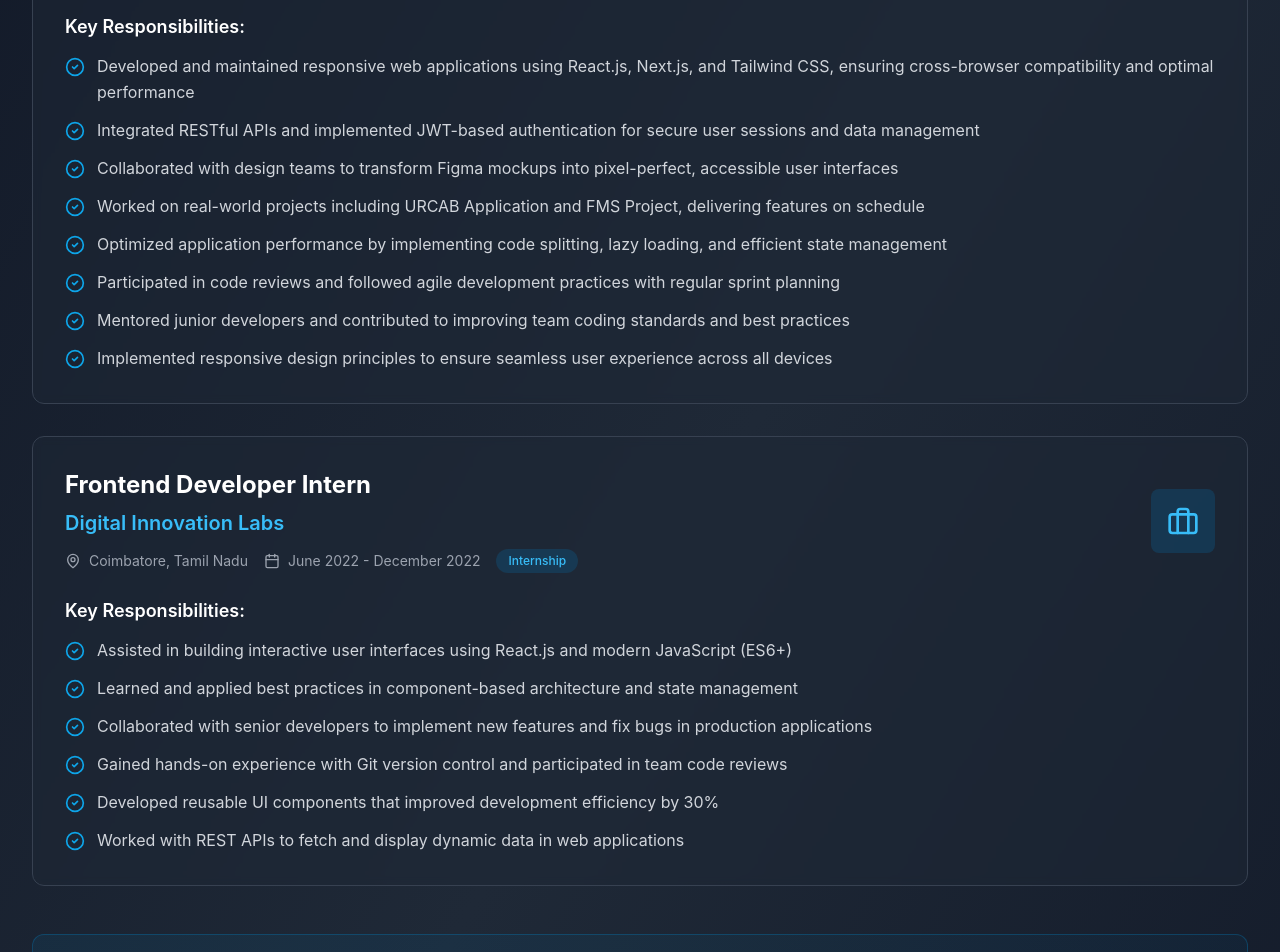
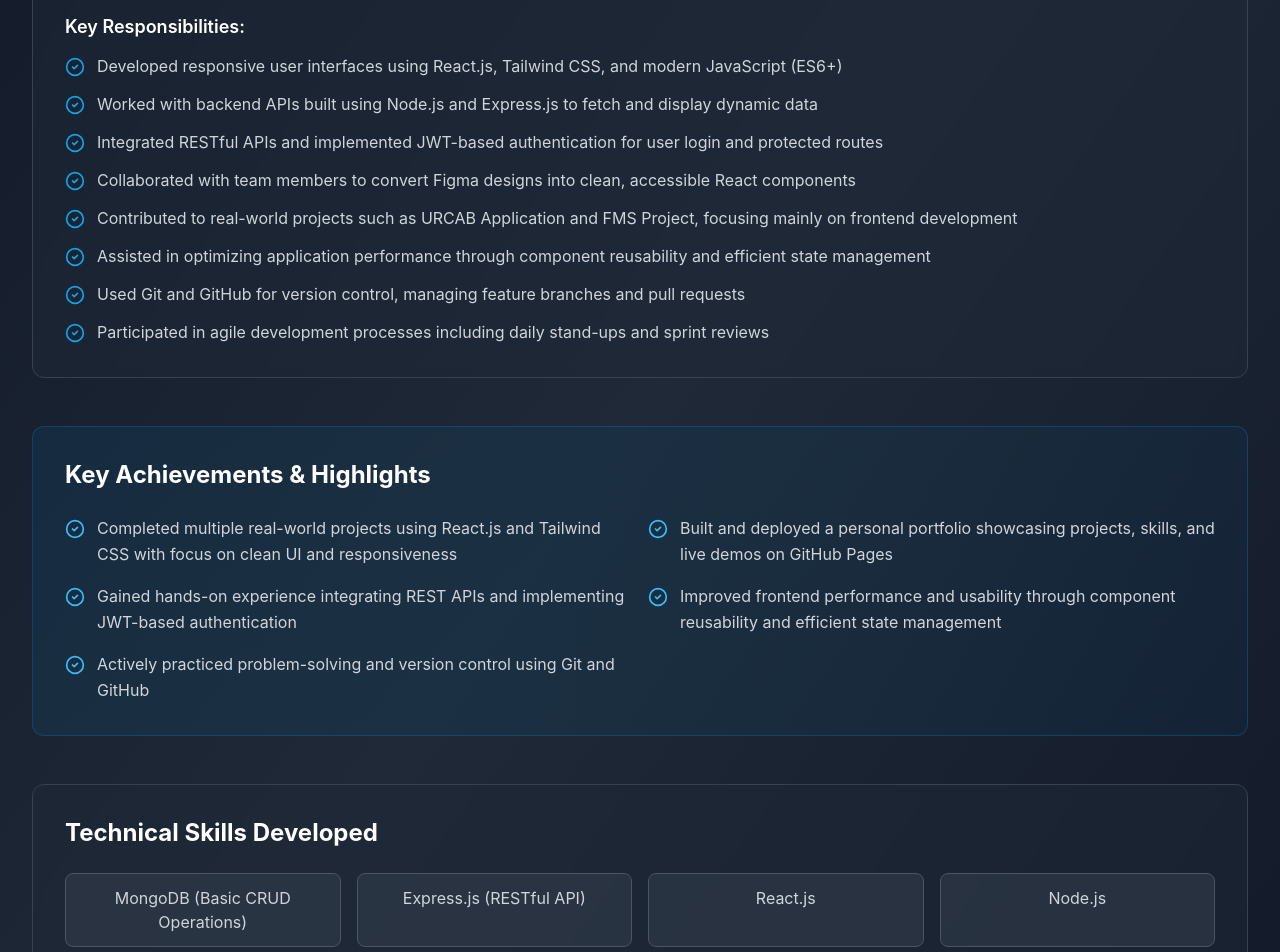
Before and after one commit to Soundar-techie/Portfolio-soundar, a React (Vite) app: page /experience in a window 1280 px wide. Shown: the part 480-1432 px from the top of the page. Built offline with nearby package versions, Linux system fonts and the light colour scheme; the HTML template or start-up script is replaced by a standard one.

Commit message:
Update portfolio UI

```diff
--- a/src/components/Navbar.jsx
+++ b/src/components/Navbar.jsx
@@ -36,7 +36,7 @@ const Navbar = () => {
         <div className="flex justify-between items-center h-16">
           {/* Logo */}
           <Link to="/" className="text-2xl font-bold text-gradient">
-            SK
+            VKS
           </Link>
 
           {/* Desktop Navigation */}
--- a/src/pages/About.jsx
+++ b/src/pages/About.jsx
@@ -60,10 +60,10 @@ const About = () => {
           {/* Introduction */}
           <div className="bg-gray-800/50 backdrop-blur-sm rounded-2xl p-8 border border-gray-700">
             <p className="text-lg text-gray-300 leading-relaxed mb-4">
-              I'm a passionate Frontend Developer based in Coimbatore, Tamil Nadu, with a strong focus on
-              creating clean, efficient, and user-friendly web applications. My journey in web development
-              started with a curiosity about how websites work, which quickly evolved into a deep passion
-              for building digital experiences.
+              MERN Stack Web Developer and BCA graduate with hands-on experience in React.js, Node.js, Express.js, and MongoDB.
+              Worked on real-world projects like URCAB and FMS, contributing to frontend development, API integration, and basic backend functionality.
+              Passionate about building scalable web applications, writing clean code, and collaborating in fast-paced team environments.
+
             </p>
             <p className="text-lg text-gray-300 leading-relaxed mb-4">
               With expertise in React.js, Next.js, and modern frontend technologies, I specialize in
--- a/src/pages/Contact.jsx
+++ b/src/pages/Contact.jsx
@@ -73,19 +73,19 @@ const Contact = () => {
         {
             icon: <Mail size={24} />,
             label: 'Email',
-      value: 'soundar.k@example.com',
-      link: 'mailto:soundar.k@example.com',
+            value: 'vksoundar2020@gmail.com',
+            link: 'mailto:vksoundar2020@gmail.com',
         },
         {
             icon: <Phone size={24} />,
             label: 'Phone',
-      value: '+91 98765 43210',
-      link: 'tel:+919876543210',
+            value: '+91 9361513600',
+            link: 'tel:+919361513600',
         },
         {
             icon: <MapPin size={24} />,
             label: 'Location',
-      value: 'Coimbatore, Tamil Nadu, India',
+            value: 'Namakkal, Tamil Nadu, India',
             link: null,
         },
     ];
@@ -94,7 +94,7 @@ const Contact = () => {
         {
             name: 'GitHub',
             icon: <Github size={24} />,
-      url: 'https://github.com/soundark',
+            url: 'https://github.com/Soundar-techie',
             color: 'hover:bg-gray-700',
         },
         {
@@ -106,7 +106,7 @@ const Contact = () => {
         {
             name: 'Twitter',
             icon: <Twitter size={24} />,
-      url: 'https://twitter.com/soundark',
+            url: 'https://x.com/Joker513600?t=jpSRGix0MySIFD-9_a9u1g&s=09',
             color: 'hover:bg-blue-500',
         },
     ];
@@ -157,8 +157,7 @@ const Contact = () => {
                                             name="name"
                                             value={formData.name}
                                             onChange={handleChange}
-                      className={`w-full px-4 py-3 bg-gray-700/50 border ${
-                        errors.name ? 'border-red-500' : 'border-gray-600'
+                                            className={`w-full px-4 py-3 bg-gray-700/50 border ${errors.name ? 'border-red-500' : 'border-gray-600'
                                                 } rounded-lg text-white placeholder-gray-400 focus:outline-none focus:border-primary-500 transition-colors`}
                                             placeholder="Your Name"
                                         />
@@ -181,8 +180,7 @@ const Contact = () => {
                                             name="email"
                                             value={formData.email}
                                             onChange={handleChange}
-                      className={`w-full px-4 py-3 bg-gray-700/50 border ${
-                        errors.email ? 'border-red-500' : 'border-gray-600'
+                                            className={`w-full px-4 py-3 bg-gray-700/50 border ${errors.email ? 'border-red-500' : 'border-gray-600'
                                                 } rounded-lg text-white placeholder-gray-400 focus:outline-none focus:border-primary-500 transition-colors`}
                                             placeholder="your.email@example.com"
                                         />
@@ -205,8 +203,7 @@ const Contact = () => {
                                             value={formData.message}
                                             onChange={handleChange}
                                             rows="6"
-                      className={`w-full px-4 py-3 bg-gray-700/50 border ${
-                        errors.message ? 'border-red-500' : 'border-gray-600'
+                                            className={`w-full px-4 py-3 bg-gray-700/50 border ${errors.message ? 'border-red-500' : 'border-gray-600'
                                                 } rounded-lg text-white placeholder-gray-400 focus:outline-none focus:border-primary-500 transition-colors resize-none`}
                                             placeholder="Your message here..."
                                         />
--- a/src/pages/Experience.jsx
+++ b/src/pages/Experience.jsx
@@ -3,46 +3,48 @@ import { Briefcase, MapPin, Calendar, CheckCircle2 } from 'lucide-react';
 const Experience = () => {
     const experiences = [
         {
-      title: 'Web Developer',
-      company: 'Tech Solutions Pvt Ltd',
+            title: 'MERN Stack Developer Intern',
+            company: 'Smitiv Mobiles Technologies',
             location: 'Coimbatore, Tamil Nadu',
-      period: 'January 2023 - Present',
-      type: 'Full-time',
-      responsibilities: [
-        'Developed and maintained responsive web applications using React.js, Next.js, and Tailwind CSS, ensuring cross-browser compatibility and optimal performance',
-        'Integrated RESTful APIs and implemented JWT-based authentication for secure user sessions and data management',
-        'Collaborated with design teams to transform Figma mockups into pixel-perfect, accessible user interfaces',
-        'Worked on real-world projects including URCAB Application and FMS Project, delivering features on schedule',
-        'Optimized application performance by implementing code splitting, lazy loading, and efficient state management',
-        'Participated in code reviews and followed agile development practices with regular sprint planning',
-        'Mentored junior developers and contributed to improving team coding standards and best practices',
-        'Implemented responsive design principles to ensure seamless user experience across all devices',
-      ],
-    },
-    {
-      title: 'Frontend Developer Intern',
-      company: 'Digital Innovation Labs',
-      location: 'Coimbatore, Tamil Nadu',
-      period: 'June 2022 - December 2022',
+            period: 'September 2025 - January 2026',
             type: 'Internship',
             responsibilities: [
-        'Assisted in building interactive user interfaces using React.js and modern JavaScript (ES6+)',
-        'Learned and applied best practices in component-based architecture and state management',
-        'Collaborated with senior developers to implement new features and fix bugs in production applications',
-        'Gained hands-on experience with Git version control and participated in team code reviews',
-        'Developed reusable UI components that improved development efficiency by 30%',
-        'Worked with REST APIs to fetch and display dynamic data in web applications',
+                'Developed responsive user interfaces using React.js, Tailwind CSS, and modern JavaScript (ES6+)',
+                'Worked with backend APIs built using Node.js and Express.js to fetch and display dynamic data',
+                'Integrated RESTful APIs and implemented JWT-based authentication for user login and protected routes',
+                'Collaborated with team members to convert Figma designs into clean, accessible React components',
+                'Contributed to real-world projects such as URCAB Application and FMS Project, focusing mainly on frontend development',
+                'Assisted in optimizing application performance through component reusability and efficient state management',
+                'Used Git and GitHub for version control, managing feature branches and pull requests',
+                'Participated in agile development processes including daily stand-ups and sprint reviews',
             ],
+
         },
+        // {
+        //     title: 'Frontend Developer Intern',
+        //     company: 'Digital Innovation Labs',
+        //     location: 'Coimbatore, Tamil Nadu',
+        //     period: 'June 2022 - December 2022',
+        //     type: 'Internship',
+        //     responsibilities: [
+        //         'Assisted in building interactive user interfaces using React.js and modern JavaScript (ES6+)',
+        //         'Learned and applied best practices in component-based architecture and state management',
+        //         'Collaborated with senior developers to implement new features and fix bugs in production applications',
+        //         'Gained hands-on experience with Git version control and participated in team code reviews',
+        //         'Developed reusable UI components that improved development efficiency by 30%',
+        //         'Worked with REST APIs to fetch and display dynamic data in web applications',
+        //     ],
+        // },
     ];
 
     const achievements = [
-    'Successfully delivered 10+ projects with 100% client satisfaction',
-    'Reduced application load time by 40% through optimization techniques',
-    'Built reusable component library used across multiple projects',
-    'Contributed to open-source React projects on GitHub',
-    'Mentored 3 junior developers in React and modern web development',
+        'Completed multiple real-world projects using React.js and Tailwind CSS with focus on clean UI and responsiveness',
+        'Built and deployed a personal portfolio showcasing projects, skills, and live demos on GitHub Pages',
+        'Gained hands-on experience integrating REST APIs and implementing JWT-based authentication',
+        'Improved frontend performance and usability through component reusability and efficient state management',
+        'Actively practiced problem-solving and version control using Git and GitHub',
     ];
+
 
     return (
         <div className="min-h-screen pt-16">
@@ -149,19 +151,20 @@ const Experience = () => {
                         </h2>
                         <div className="grid grid-cols-2 md:grid-cols-3 lg:grid-cols-4 gap-4">
                             {[
+                                'MongoDB (Basic CRUD Operations)',
+                                'Express.js (RESTful API)',
                                 'React.js',
-                'Next.js',
-                'TypeScript',
-                'JavaScript',
+                                'Node.js',
+                                'JavaScript (ES6+)',
+                                'JWT Authentication',
+                                'REST API Integration',
+                                'State Management (React Hooks)',
                                 'Tailwind CSS',
-                'REST API',
-                'Git & GitHub',
-                'Responsive Design',
-                'State Management',
-                'Performance Optimization',
-                'Agile Development',
-                'Code Review',
-              ].map((skill, index) => (
+                                'UI Implementation from Designs',
+                                'Git & GitHub (Version Control)',
+                                'Basic Performance Optimization',
+                            ]
+                                .map((skill, index) => (
                                     <div
                                         key={index}
                                         className="bg-gray-700/50 hover:bg-primary-600/20 hover:border-primary-600 border border-gray-600 rounded-lg p-3 text-center text-gray-300 hover:text-primary-400 transition-all duration-300 hover:scale-105"
--- a/src/pages/Home.jsx
+++ b/src/pages/Home.jsx
@@ -16,7 +16,7 @@ const Home = () => {
                 Hi, I'm <span className="text-gradient">Soundar K</span>
               </h1>
               <h2 className="text-2xl md:text-3xl text-gray-300">
-                Frontend Developer | React & Next.js
+                Web Developer | React & Next.js
               </h2>
             </div>
 
@@ -47,7 +47,7 @@ const Home = () => {
             {/* Social Links */}
             <div className="flex gap-4 pt-4">
               <a
-                href="https://github.com/soundark"
+                href="https://github.com/Soundar-techie"
                 target="_blank"
                 rel="noopener noreferrer"
                 className="p-3 bg-gray-800 hover:bg-primary-600 rounded-lg transition-all duration-300 hover:scale-110"
@@ -56,7 +56,7 @@ const Home = () => {
                 <Github size={24} />
               </a>
               <a
-                href="https://linkedin.com/in/soundark"
+                href="https://www.linkedin.com/in/soundar-k-216b13270/"
                 target="_blank"
                 rel="noopener noreferrer"
                 className="p-3 bg-gray-800 hover:bg-primary-600 rounded-lg transition-all duration-300 hover:scale-110"
@@ -65,7 +65,7 @@ const Home = () => {
                 <Linkedin size={24} />
               </a>
               <a
-                href="mailto:soundar@example.com"
+                href="mailto:vksoundar2020@example.com"
                 className="p-3 bg-gray-800 hover:bg-primary-600 rounded-lg transition-all duration-300 hover:scale-110"
                 aria-label="Email"
               >
--- a/src/pages/Projects.jsx
+++ b/src/pages/Projects.jsx
@@ -11,6 +11,7 @@ const Projects = () => {
             github: 'https://github.com/soundark/urcab-app',
             live: 'https://urcab-demo.netlify.app',
             category: 'Full Stack',
+            img:'',
         },
         {
             id: 2,
@@ -70,15 +71,16 @@ const Projects = () => {
                 <div className="space-y-12">
                     {/* Header */}
                     <div className="space-y-4">
-            <h1 className="text-4xl md:text-5xl font-bold text-gradient">
+                        <h1 className="text-4xl md:text-5xl font-bold text-gradient leading-loose">
                             My Projects
                         </h1>
                         <div className="h-1 w-20 bg-gradient-to-r from-primary-600 to-primary-400 rounded-full"></div>
                         <p className="text-lg text-gray-400 max-w-3xl">
-              Here are some of my recent projects that showcase my skills in frontend development,
-              UI/UX design, and problem-solving. Each project represents a unique challenge and
-              learning experience.
+                            Here are some of my recent projects that demonstrate my experience in frontend development,
+                            API integration, and building scalable React applications. Each project reflects practical
+                            problem-solving and hands-on learning.
                         </p>
+
                     </div>
 
                     {/* Projects Grid */}
@@ -88,6 +90,17 @@ const Projects = () => {
                                 key={project.id}
                                 className="group bg-gray-800/50 backdrop-blur-sm rounded-xl overflow-hidden border border-gray-700 hover:border-primary-600 transition-all duration-300 hover:scale-105 hover:shadow-xl hover:shadow-primary-600/20"
                             >
+                                {/* Project Image */}
+                                {/* <div className="relative h-48 overflow-hidden">
+                                    <img
+                                        src={project.img}
+                                        alt={project.name}
+                                        className="w-full h-full object-cover transition-transform duration-500 group-hover:scale-110"
+                                    />
+
+                                    <div className="absolute inset-0 bg-black/20 group-hover:bg-black/40 transition-colors"></div>
+                                </div> */}
+
                                 {/* Project Header */}
                                 <div className="p-6 space-y-4">
                                     {/* Category Badge */}
@@ -154,7 +167,7 @@ const Projects = () => {
                             Check out my GitHub profile for more projects and contributions to open-source.
                         </p>
                         <a
-              href="https://github.com/soundark"
+                            href="https://github.com/Soundar-techie"
                             target="_blank"
                             rel="noopener noreferrer"
                             className="inline-flex items-center gap-2 bg-primary-600 hover:bg-primary-700 text-white px-6 py-3 rounded-lg font-medium transition-all duration-300 hover:scale-105"
```
Lines whose indentation alone changed are shown as unchanged.
